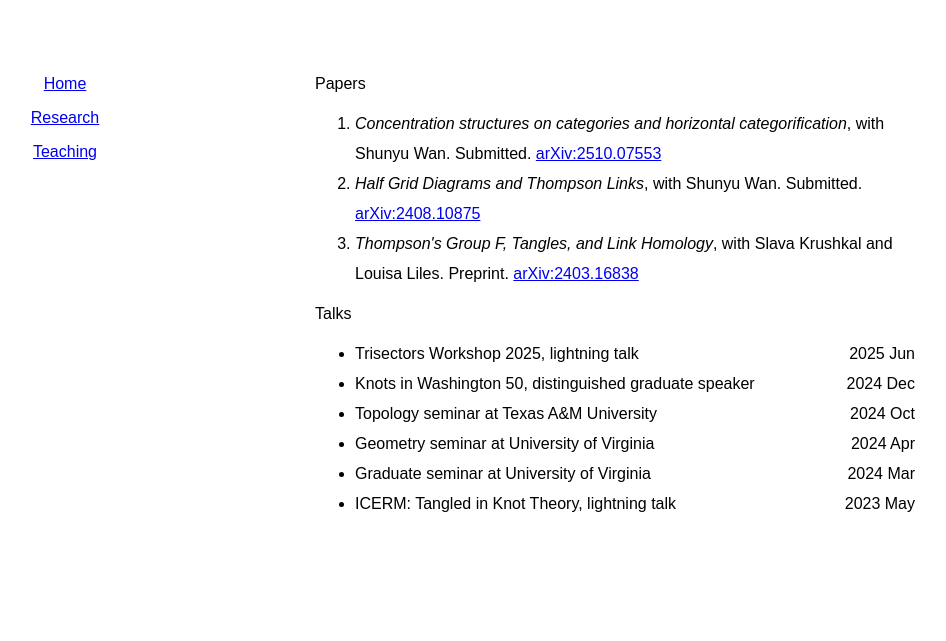
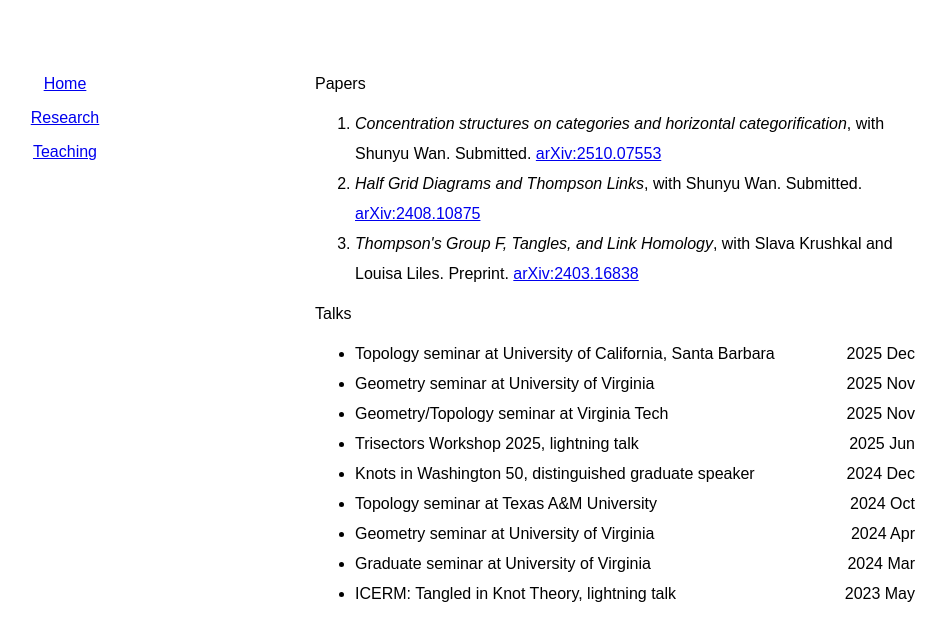
Before and after one commit to YangxiaoLuo/YangxiaoLuo.github.io, a plain HTML site: page math_research.html in a window 1280 px wide. Shown: the part 159-800 px from the top of the page, without its empty margins (125-1071 px from the left). Drawn offline with Linux system fonts and the light colour scheme.

Commit message:
Add talks in 2025 Nov and Dec

```diff
--- a/math_research.html
+++ b/math_research.html
@@ -29,8 +29,11 @@
       </ol>
       Talks
       <ul>
-        <li>Trisectors Workshop 2025, lightning talk <span class="time-right">2025 Jun</span></li>
-        <li>Knots in Washington 50, distinguished graduate speaker <span class="time-right">2024 Dec</span></li>
+        <li> Topology seminar at University of California, Santa Barbara <span class="time-right">2025 Dec</span></li>
+        <li> Geometry seminar at University of Virginia <span class="time-right">2025 Nov</span></li>
+        <li> Geometry/Topology seminar at Virginia Tech <span class="time-right">2025 Nov</span></li>
+        <li> Trisectors Workshop 2025, lightning talk <span class="time-right">2025 Jun</span></li>
+        <li> Knots in Washington 50, distinguished graduate speaker <span class="time-right">2024 Dec</span></li>
         <li> Topology seminar at Texas A&M University <span class="time-right">2024 Oct</span></li>
         <li> Geometry seminar at University of Virginia <span class="time-right">2024 Apr</span></li>
         <li> Graduate seminar at University of Virginia <span class="time-right">2024 Mar</span></li>
```
